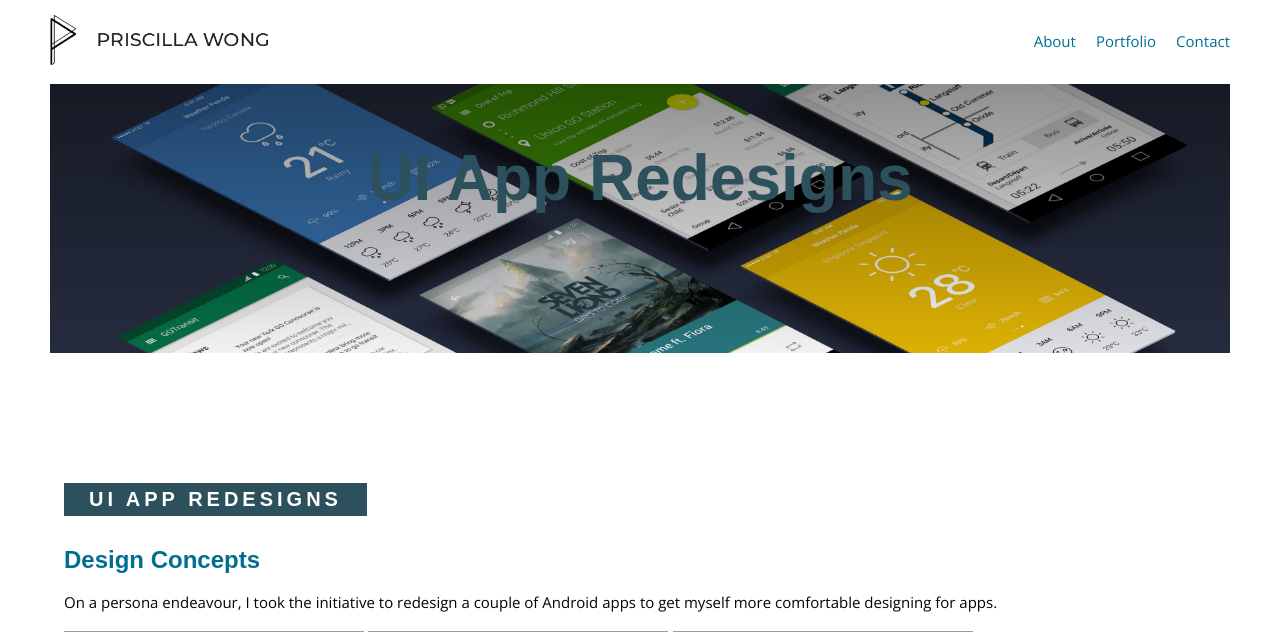
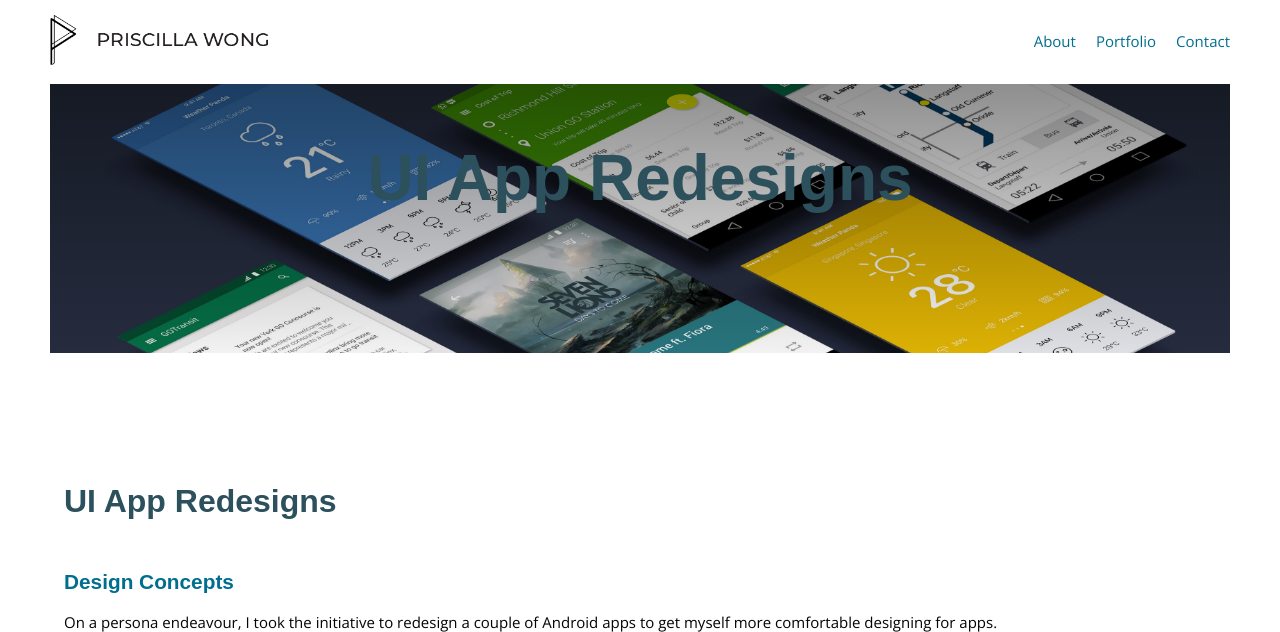
Before and after one commit to priswongys/priswongys.github.io, a PHP site: page /ui.html in a window 1280 px wide. Shown: the top 632 px of the page. Run offline with PHP 8.4, Linux system fonts and the light colour scheme; grey boxes are pictures that could not be loaded.

Commit message:
text styling

```diff
--- a/styles/styles.css
+++ b/styles/styles.css
@@ -126,21 +126,17 @@ h2 {
 }
 
 h3 {
-	color: #fff;
+	color: #2D505D;
 	margin: 50px auto 5px auto;
-	font-size: 1.25rem;
+	font-size: 2rem;
 	display: inline-block;
-	padding: 5px 25px;
-	letter-spacing: 0.25rem;
-	text-transform: uppercase;
-	background:#2D505D;
 }
 
 
 h4 {
 	font-family: 'Poppins', sans-serif;
 	color: #006F8F;
-	font-size: 1.5rem;
+	font-size: 1.3rem;
 	margin: 45px 0 0 auto;
 }
 
@@ -245,9 +241,9 @@ main a, .interests a, .sideprojects a, footer a {
 	display: block;
 }
 
-.portfolio h4 {
+/* .portfolio h4 {
 	margin-top: 25px;
-}
+} */
 
 a:hover {
 	border-bottom: none;
```
